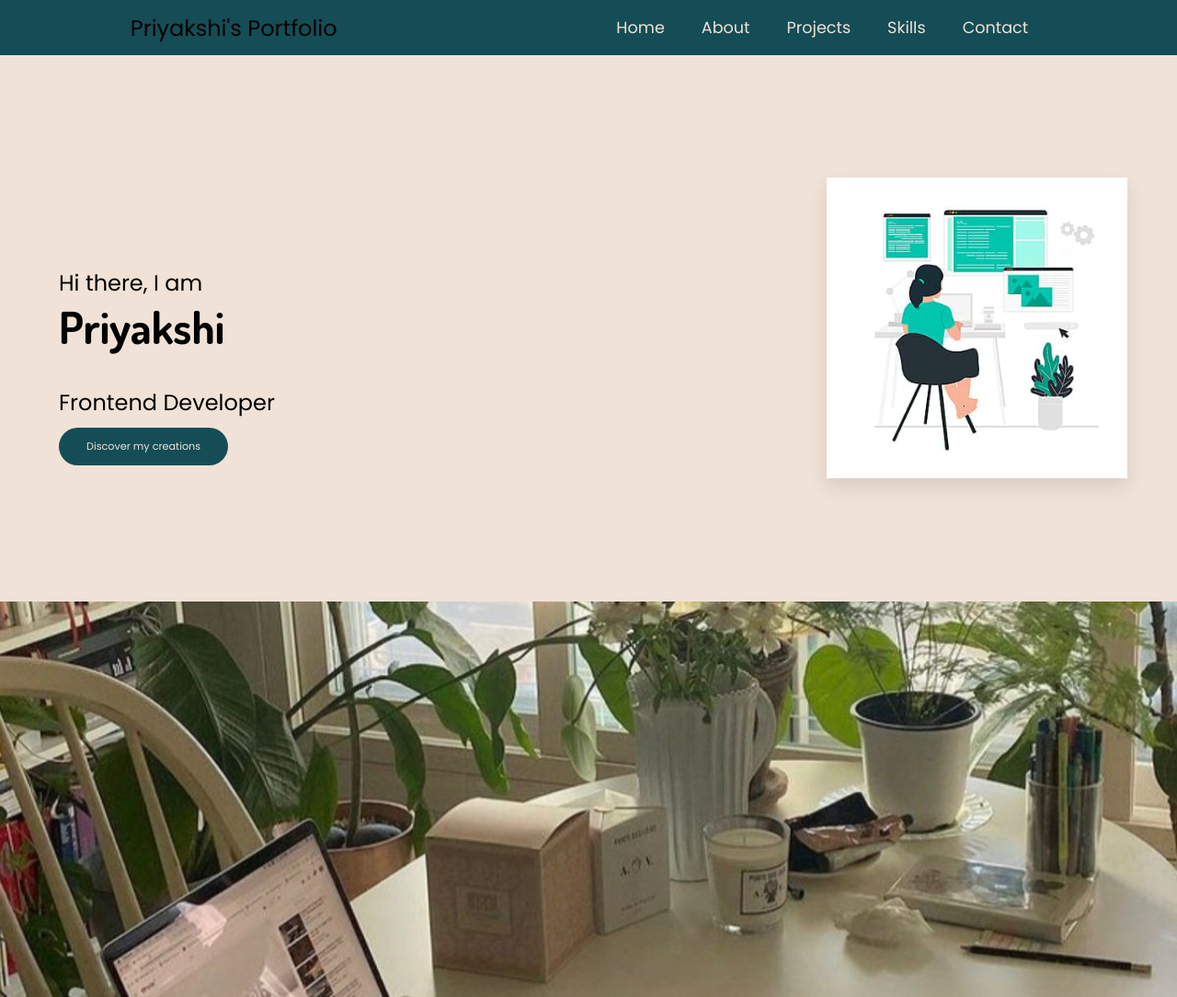
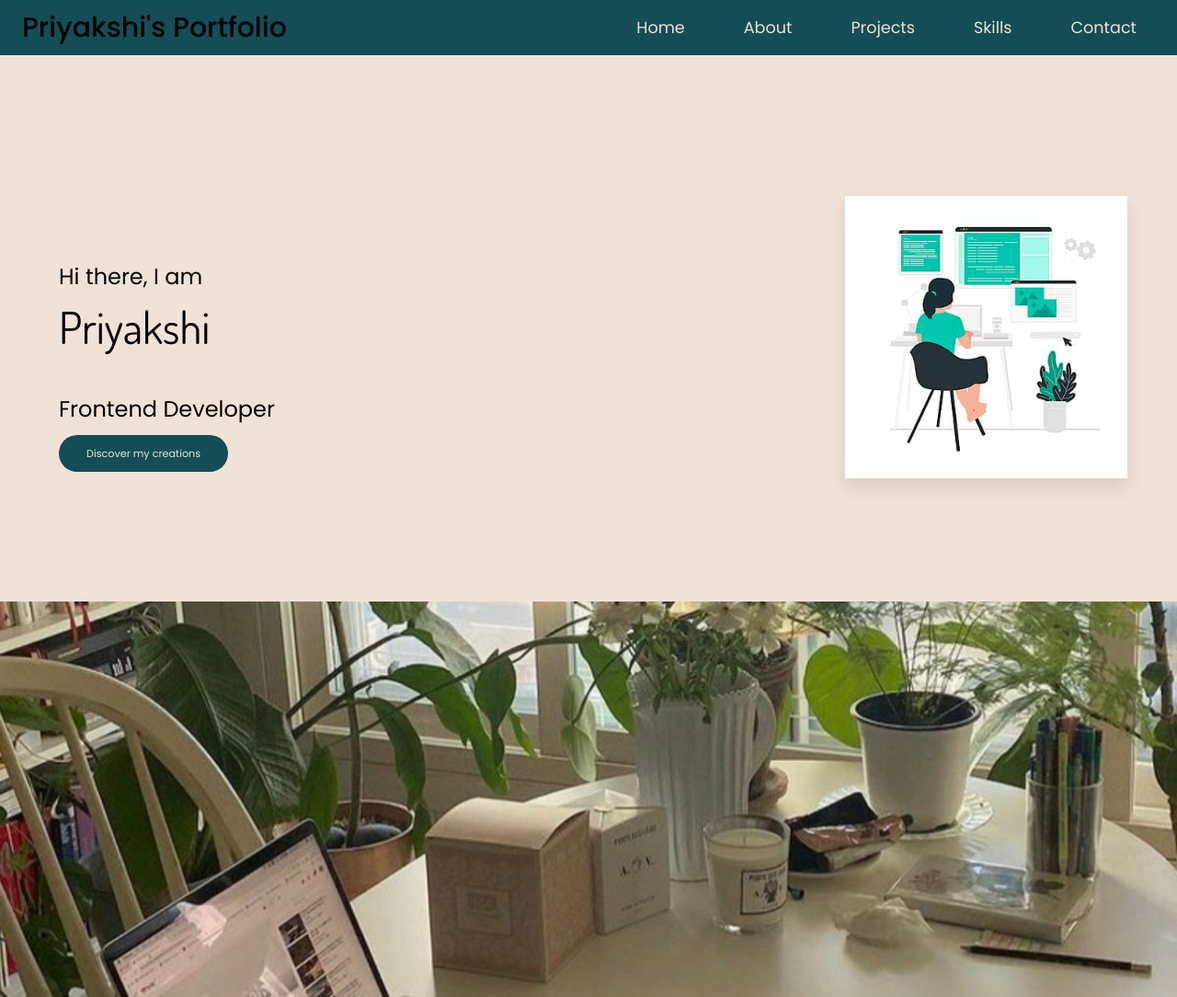
Before and after one commit to priyakshisonowal555/priyakshi-portfolio, a website: page index.html in a window 1280 px wide. Shown: the whole page at 92% size. Drawn offline with nearby package versions, Linux system fonts and the light colour scheme.

Commit message:
Consistency of Nav Bar Design in all pages

```diff
--- a/index.html
+++ b/index.html
@@ -11,6 +11,7 @@
         href="https://fonts.googleapis.com/css2?family=Poppins:ital,wght@0,100;0,200;0,300;0,400;0,500;0,600;0,700;0,800;0,900;1,100;1,200;1,300;1,400;1,500;1,600;1,700;1,800;1,900&display=swap"
         rel="stylesheet">
     <link href="style.css" rel="stylesheet">
+    <script src="https://cdn.tailwindcss.com"></script>
     <link rel="preconnect" href="https://fonts.googleapis.com">
     <link rel="preconnect" href="https://fonts.gstatic.com" crossorigin>
     <link
@@ -20,10 +21,10 @@
 </head>
 
 <body>
-    <nav>
-        <div class = "left">Priyakshi's Portfolio</div>
-        <div class = "right" >
-            <ul>
+    <nav class="flex items-center justify-between px-6 py-2 bg-[#144d56]">
+        <div class = "font-medium text-3xl text-black ">Priyakshi's Portfolio</div>
+        <div class = "text-zinc-200" >
+            <ul class="list-none flex justify-around gap-6">
                 <li><a href="index.html">Home</a></li>
                 <li><a href="about.html">About</a></li>
                 <li><a href="projects.html">Projects</a></li>
```
Also changed, not shown: about.html (+1 -1 lines), contact.html (+2 -2 lines), projects.html (+1 -1 lines), skill.html (+1 -1 lines).
